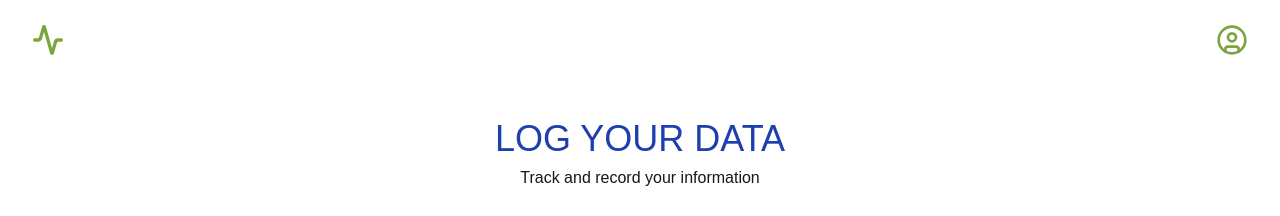
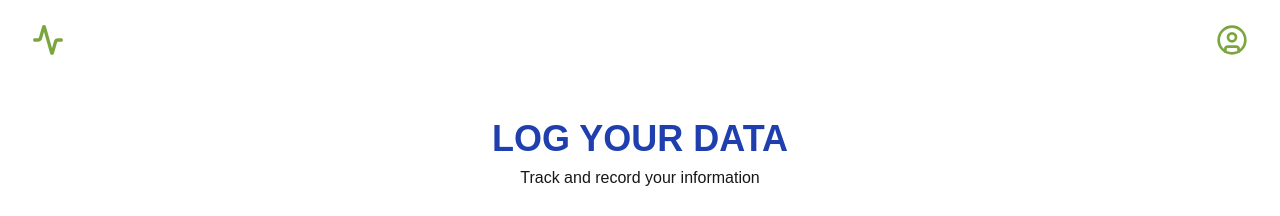
Before and after one commit to acn-michaelrilan/hackathon_trailblazer, a Next.js app: page /infopage in a window 1280 px wide. Shown: the top 216 px of the page. Built offline with nearby package versions, Linux system fonts and the light colour scheme.

Commit message:
updated the text weight to bold

```diff
--- a/app/infopage/page.tsx
+++ b/app/infopage/page.tsx
@@ -376,7 +376,7 @@ export default function infopage() {
 
       {/* Header */}
       <h1 style={{ textAlign: "center", fontSize: 36, color: "#1f3fae" }}>
-        LOG YOUR DATA
+        <strong>LOG YOUR DATA</strong>
       </h1>
       <p style={{ textAlign: "center", marginBottom: 40 }}>
         Track and record your information
```
